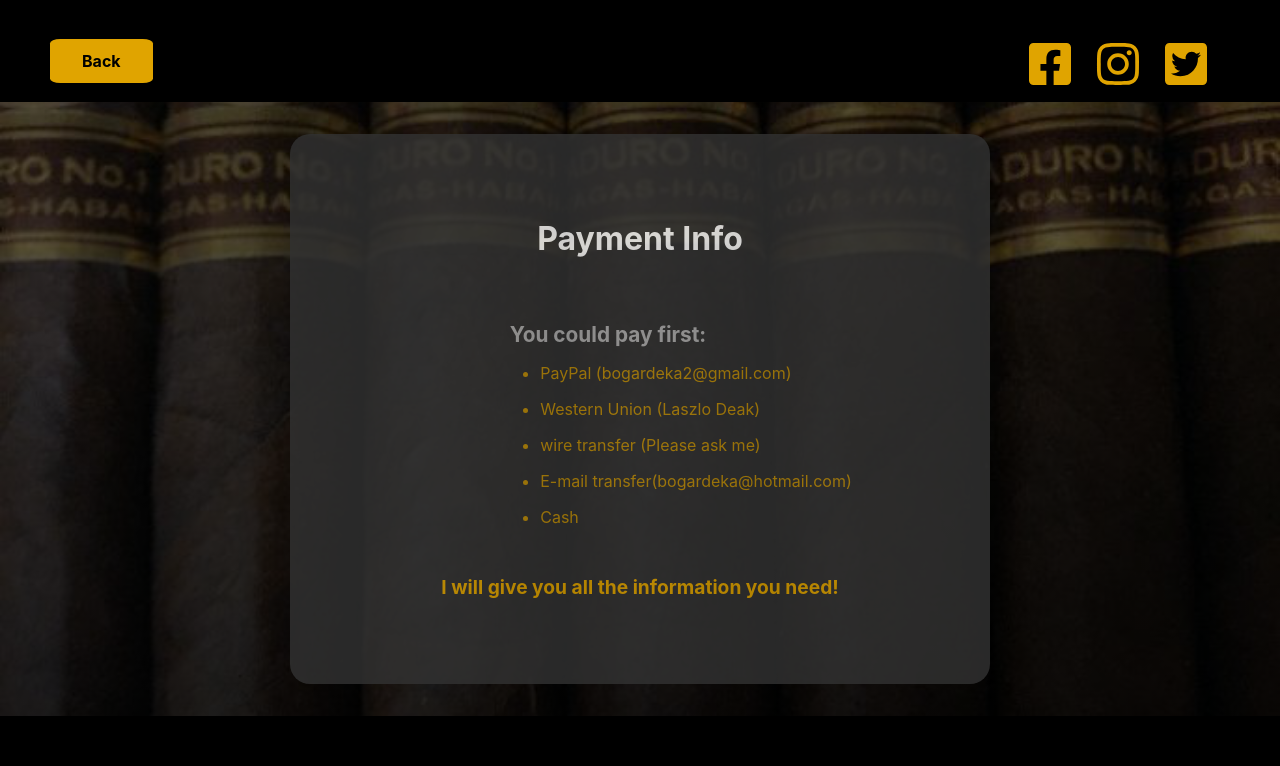
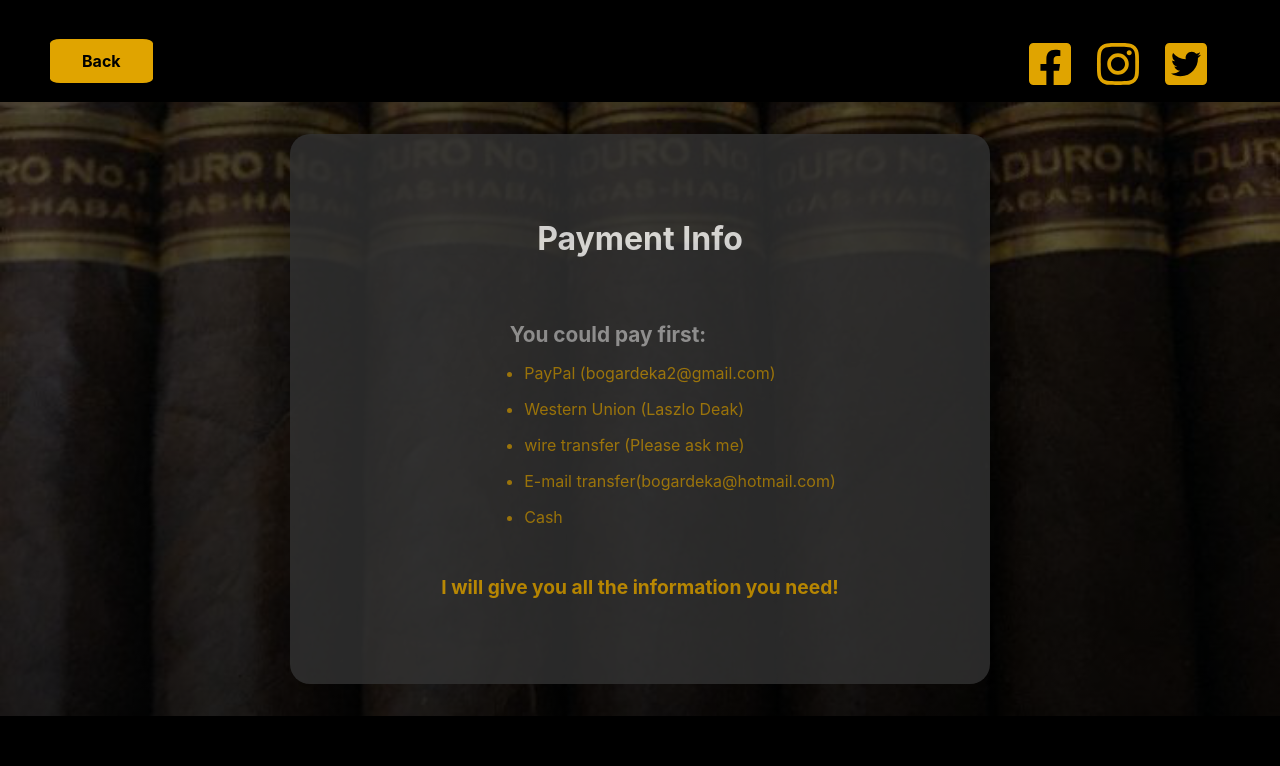
Before and after one commit to savaseso/COHIBA, a React (Create React App) app: page /Payment in a window 1280 px wide. Shown: the top 766 px of the page. Built offline with nearby package versions, Linux system fonts and the light colour scheme.

Commit message:
modify payment margin

```diff
--- a/src/components/Payment.jsx
+++ b/src/components/Payment.jsx
@@ -59,7 +59,7 @@ const LI = styled.li`
     opacity:0.8;
 `
 const UL = styled.ul`
-    margin-left:7rem;
+    margin-left:5rem;
 `
 const Paragraph = styled.p`
     margin-top:2rem;
```
